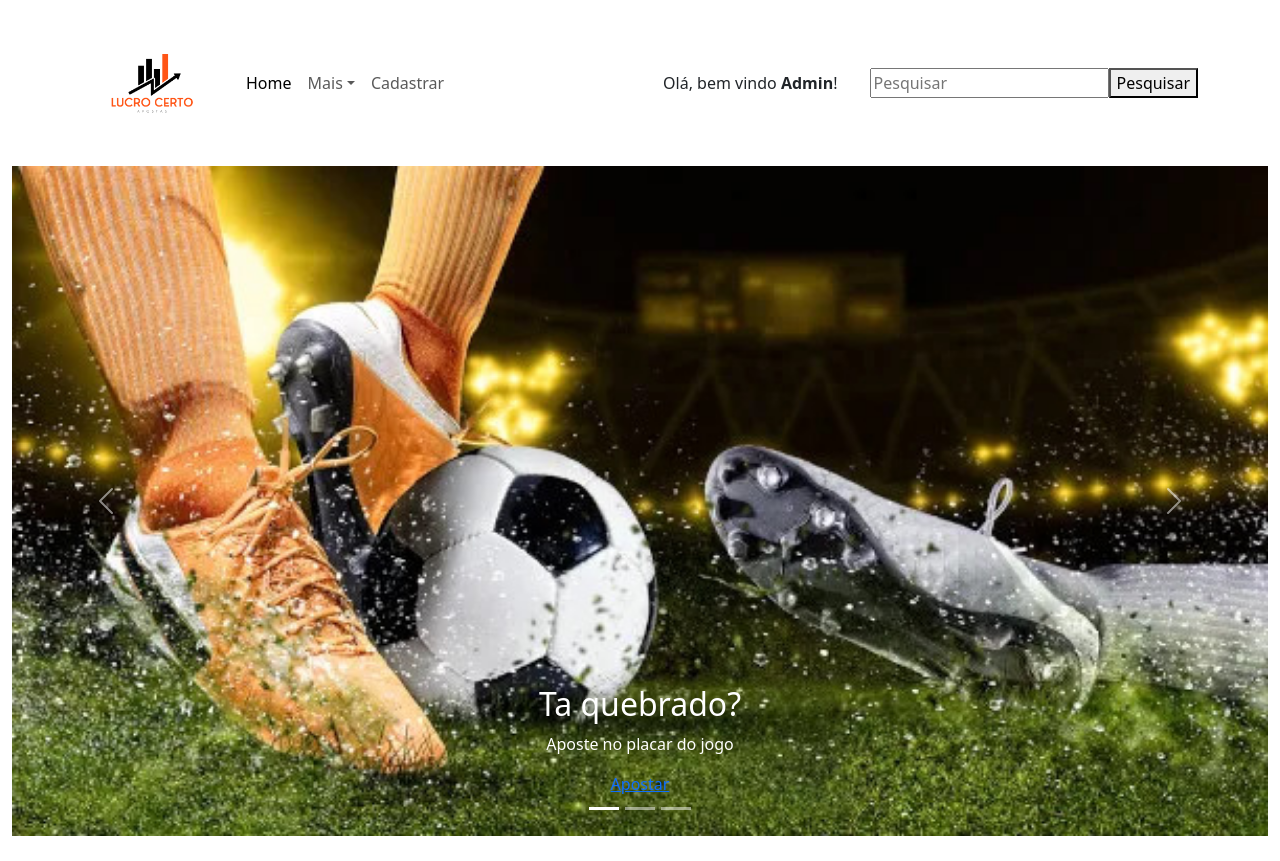
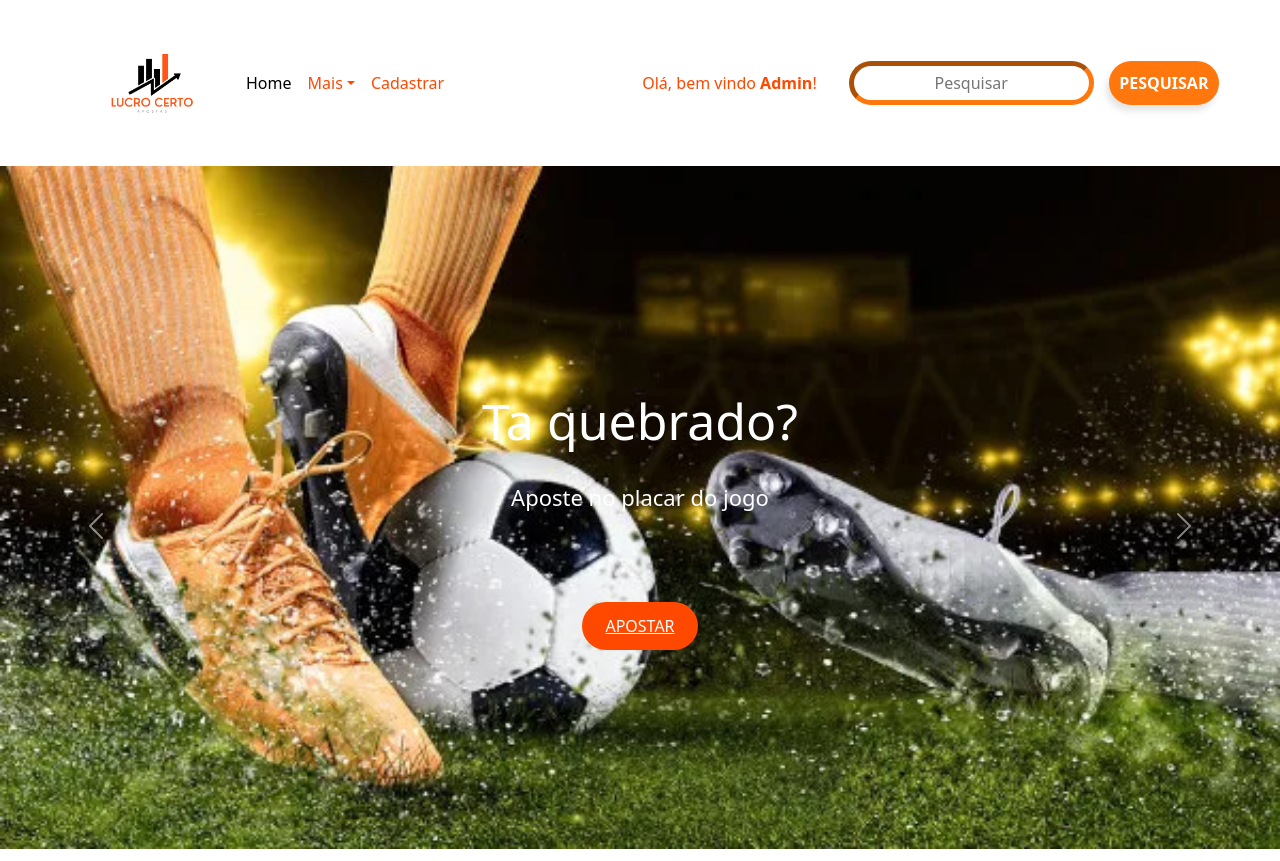
Before and after one commit to only-jawad/Nossa-loja, a PHP site: page /menu.html in a window 1280 px wide. Shown: the top 861 px of the page. Run offline with PHP 8.4, Linux system fonts and the light colour scheme; some libraries are stand-ins or nearby versions.

Commit message:
Update style.css
atualização do style.css

```diff
--- a/style.css
+++ b/style.css
@@ -25,13 +25,174 @@ footer{
     align-items: center;
     margin-bottom: 0rem;
 }
+
+.navbar{
+    background-color: #fff   ;
+    color: #fff;
+}
 .navbar p{
+    color: #ff4800;
     margin-bottom: 0rem;
     margin-right: 2rem;
 }
+
+.navbar a{
+    color: #ff4800;
+}
+
+.barradepesquisa{
+    border-radius: 30px;
+    text-align: center;
+    border-color: #FF770D;
+    border-width: 5px;
+
+}
+.btn-navbar{
+    padding: 3%;
+    margin-left: 15px;
+    color: #fff;
+    background-color: #FF770D ;
+    transition: all 0.3s ease;
+    border-radius: 30px;
+    text-align: center;
+    text-decoration: none;
+    font-weight: 600;
+    text-transform: uppercase;
+    box-shadow: -3px 6px 6px rgba(0, 0, 0, 0.1);
+    border: none;
+    outline: none;
+}
+
+
+
 .custom-card-body {
     display: flex;
     flex-direction: column;
     justify-content: space-between;
     height: 100%;
 }
+
+.btn-confirmar{
+    color: #fff;
+    background-color: #FF770D ;
+    transition: all 0.3s ease;
+    border-radius: 30px;
+    text-align: center;
+    text-decoration: none;
+    font-weight: 600;
+    text-transform: uppercase;
+    box-shadow: -3px 6px 6px rgba(0, 0, 0, 0.1);
+}
+
+.card {
+    box-shadow: -8px 10px 8px rgba(0, 0, 0, 0.1);
+    border-radius: 30px;
+    border: none;
+    text-align: center;
+  }
+  .btn-confirmar:hover {
+    transform: scale(1.1);
+    background-color:  #ff4800;
+  }
+  .card-img-top {
+    border-radius: 25px;
+  }
+
+  .btn:focus {
+    outline: none;
+  }
+
+
+#about-area{
+    background-color: #FFF;
+}
+
+#about-list {
+    list-style: none;
+    padding-left: 0;
+}
+
+#about-list li{
+    line-height: 30px;
+}
+
+#about-list i{
+    color: #ff4800;
+    margin-right: 15px;
+}
+
+.main-title-h {
+    color: #444;
+    margin: 0 0 65px 0;
+    font-size: 40px;
+    text-align: center;
+}
+
+.main-title-h {
+
+
+    color: #444;
+
+
+    margin: 0 200px 65px 200px;
+
+
+    font-size: 40px;
+
+
+    text-align: center;
+
+
+    border-bottom: 4px solid #ff4800;
+    }
+
+    .icone {
+        font-size: 35px;
+        margin-right: 10px;
+    }
+
+    .slider{
+        padding-bottom: 40px;
+    }
+    .container-fluid{
+        padding: 0;
+    }
+
+    #mainSlider .carousel-inner, #mainSlider .carousel-inner, #maiSlider .carousel-item{
+        height: 90vh;
+    }
+
+    #mainSlider .carousel-caption{
+        top: 30%;
+    }
+
+    #mainSlider .carousel-caption h2{
+        font-size: 50px;
+        margin-bottom: 30px;
+    }
+
+    #mainSlider .carousel-caption p{
+        font-size: 22px;
+        font-weight: 300;
+        margin-bottom: 100px;
+        color: #FFF;
+    }
+
+    .main-btn {
+        background-color: #ff4800;
+        color: #FFF;
+        text-transform: uppercase;
+        width: 200px;
+        height: 60px;
+        padding: 10px 20px;
+        border-radius: 30px;
+        border: 3px solid transparent;
+        transition: .5s;
+    }
+
+    .main-btn:hover{
+        text-decoration: none;
+        color: #FFF;
+        background-color: #f78b61;
+        border-color: #ff4800
+    }
```
